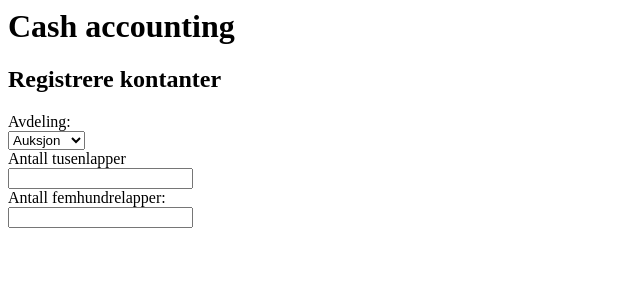
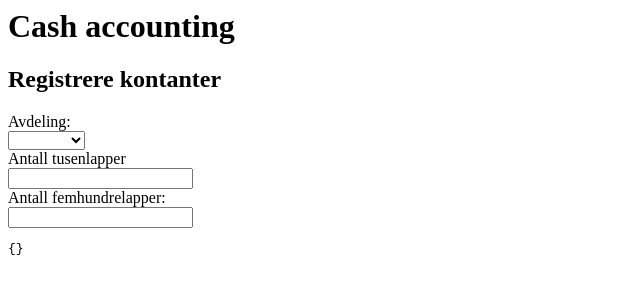
Before and after one commit to kristiania-pg6301-2024/pg6301-frontend-programming, a React (Vite) app in the folder client/: page / in a window 1280 px wide. Shown: the top 300 px of the page, without its empty margins (0-640 px from the left). Built offline with nearby package versions, Linux system fonts and the light colour scheme.

Commit message:
NewSettlementForm select for departments

```diff
--- a/client/src/components/settlement/newSettlementForm.jsx
+++ b/client/src/components/settlement/newSettlementForm.jsx
@@ -1,16 +1,21 @@
-import React from 'react';
+import React, {useState} from 'react';
 
 export function NewSettlementForm() {
+    const allDepartments = [
+        "Auksjon", "Bilder", "Bøker", "Cafeteria", "Elektro", "Godteri", "Kjøkken", "Møbler", "Popcorn", "Sport",
+    ];
+    const [settlement, setSettlement] = useState({})
+
     return <form>
         <h2>Registrere kontanter</h2>
         <div>
             <div>Avdeling:</div>
-            <select>
-                <option>Auksjon</option>
-                <option>Bilder</option>
-                <option>Bøker</option>
-                <option>Cafeteria</option>
-                <option>Kjøkken</option>
+            <select onChange={e => setSettlement(old => ({
+                ...old,
+                department: e.target.value
+            }))}>
+                <option></option>
+                {allDepartments.map(d => <option key={d} value={d}>{d}</option>)}
             </select>
         </div>
         <div>
@@ -21,5 +26,9 @@ export function NewSettlementForm() {
             <div>Antall femhundrelapper:</div>
             <input type="text"/>
         </div>
+
+        <pre>
+            {JSON.stringify(settlement, null, 2)}
+        </pre>
     </form>;
 }
```
